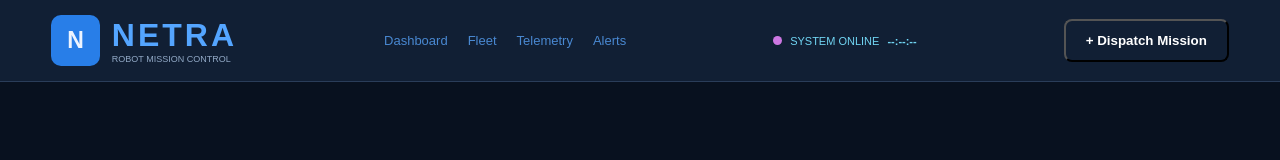
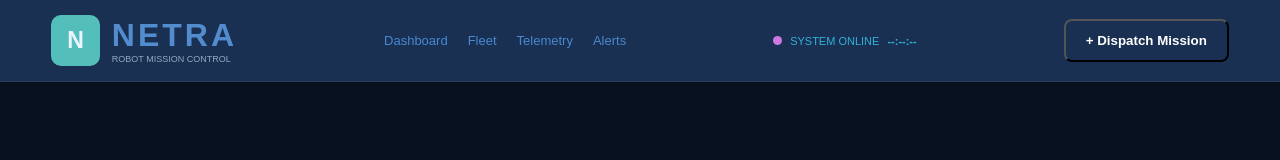
Before and after one commit to srujanaedulamudi-dot/S7_NETRA, a plain HTML site: page index.html in a window 1280 px wide. Drawn offline with Linux system fonts and the light colour scheme.

Commit message:
part2 13_11_2026

```diff
--- a/style.css
+++ b/style.css
@@ -30,14 +30,14 @@ button:hover {
     gap: 12px;
 }
 .brand-logo {
-    background: #287ee8;
+    background: #54bfba;
     border-radius: 10px;
     padding: 12px 16px;
     font-size: 23px;
     font-weight: bold;
 }
 .brand h1 {
-    color: #54a5ff;
+    color: #538cce;
     letter-spacing: 3px;
 }
 .brand p {
@@ -51,7 +51,7 @@ button:hover {
     justify-content: space-between;
     gap: 20px;
     padding: 15px 4%;
-    background: #111f34;
+    background: #193052;
     border-bottom: 1px solid #2a3d59;
 }
 nav {
@@ -70,7 +70,7 @@ nav a:hover {
     display: flex;
     align-items:center;
     gap:8px;
-    color:#71d5f3;
+    color:#33b2d9;
     font-size: 11px;
 }
 .online-dot {
```
